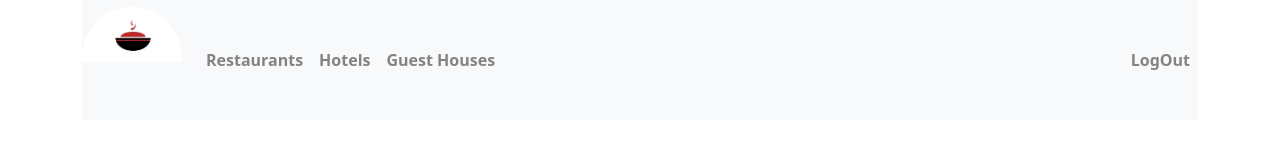
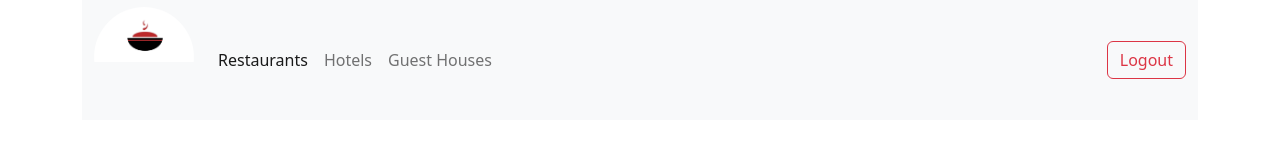
Before and after one commit to salahitani/angular-restaurant, an Angular app: page /dashboard/restaurants in a window 1280 px wide. Shown: the top 166 px of the page. Built offline with nearby package versions, Linux system fonts and the light colour scheme; no server answers; sample sign-in values are in the browser's storage.

Commit message:
Fix: the logout style

```diff
--- a/src/app/components/header/header.component.css
+++ b/src/app/components/header/header.component.css
@@ -11,10 +11,6 @@
     font-weight: bold;
 }
 
-.navbar-nav .logout {
-    color: rgba(249, 3, 3, 0.5);
-    font-weight: bold;
-}
 
 .logo-image{
     width: 100px;
--- a/src/app/components/header/header.component.html
+++ b/src/app/components/header/header.component.html
@@ -1,33 +1,31 @@
-<div id="headerid">
-  <nav class="navbar navbar-expand-lg navbar-light bg-light">
-
+<nav class="navbar navbar-expand-lg bg-light">
+  <div class="container-fluid">
     <a class="navbar-brand" href="/">
       <div class="logo-image">
         <img src="../assets\Images\placeholder-restaurant.png" class="img-fluid">
       </div>
     </a>
-
+    <div class="collapse navbar-collapse" id="navbarNavDropdown">
 
       <ul class="navbar-nav">
-
         <li class="nav-item">
-        <a class="nav-link active" aria-current="page" href="#" [routerLink]="['dashboard/restaurants']">Restaurants</a>
+          <a class="nav-link active" aria-current="page" href="#"
+            [routerLink]="['dashboard/restaurants']">Restaurants</a>
         </li>
-
         <li class="nav-item">
           <a class="nav-link" href="#" [routerLink]="['dashboard/hotels']">Hotels</a>
         </li>
-
         <li class="nav-item">
           <a class="nav-link" href="#" [routerLink]="['dashboard/guesthouses']">Guest Houses</a>
         </li>
+      </ul>
+    </div>
 
-    </ul>
-
-    <div id="logout" class="nav navbar-nav ms-auto">
-      <li id="logout">
-        <a class="nav-link" href="#" (click)="onLogout()">LogOut</a>
-      </li>
+    <span class="navbar-text">
+      <button type="button" class="btn btn-outline-danger" (click)="onLogout()">
+        Logout
+      </button>
+      <!-- <a class="nav-link" href="#" (click)="onLogout()">LogOut</a> -->
+    </span>
   </div>
 </nav>
-</div>
--- a/src/app/components/header/header.component.ts
+++ b/src/app/components/header/header.component.ts
@@ -1,4 +1,5 @@
 import { Component, OnInit } from '@angular/core';
+import { Router } from '@angular/router';
 
 @Component({
   selector: 'app-header',
@@ -9,12 +10,14 @@ export class HeaderComponent implements OnInit {
 
   imageSrc = 'src/assets/Images/Logo1.png';
 
+  constructor(private router: Router) {}
+
   ngOnInit(): void {
   }
 
-  onLogout(){
-      localStorage.removeItem('token');
-      localStorage.clear();
+  onLogout() {
+    localStorage.removeItem('token');
+    this.router.navigateByUrl('/login');
   }
 
 }
```
Lines whose indentation alone changed are shown as unchanged.
